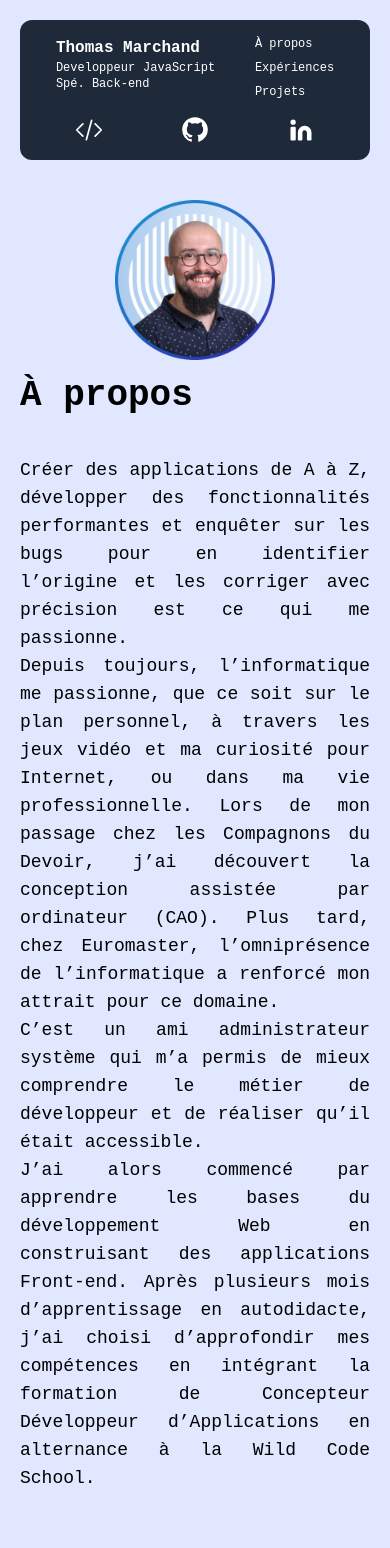
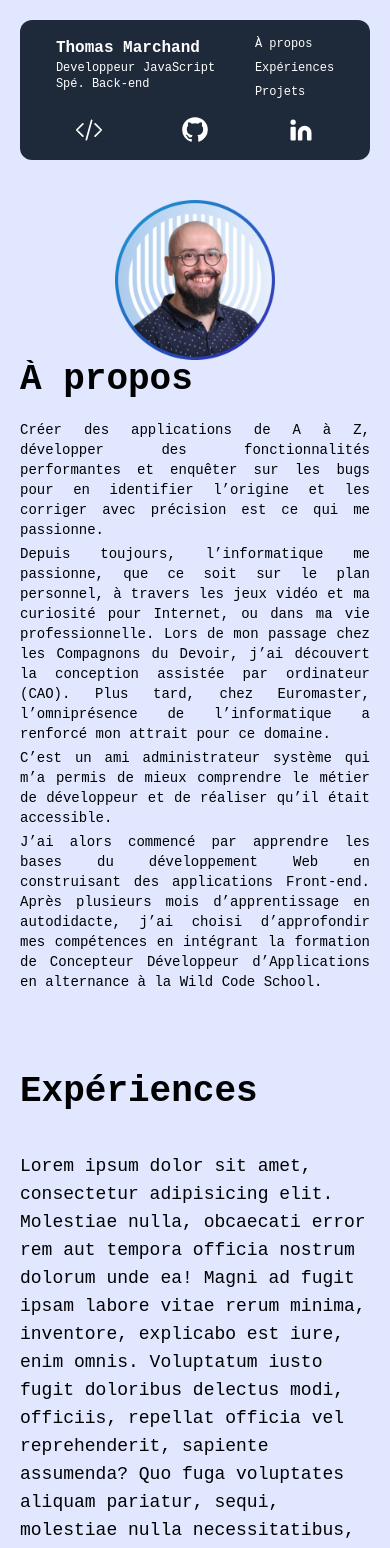
Before and after one commit to ThomMarchand/portfolio, a Next.js app: page / in a window 390 px wide. Shown: the top 1548 px of the page. Built offline with nearby package versions, Linux system fonts and the light colour scheme.

Commit message:
feat(main): added responsive for about section

```diff
--- a/app/page.tsx
+++ b/app/page.tsx
@@ -16,44 +16,37 @@ export default function Home() {
         <Navbar />
 
         <div className="flex-1 overflow-auto px-5 md:ml-70 md:h-screen lg:ml-85 xl:ml-140">
-          <section
-            id="about"
-            className="scroll-mt-[300px] md:scroll-mt-64 md:mt-30"
-          >
-            <h2 className="mb-5 text-4xl font-bold mt-4">À propos</h2>
+          <section id="about" className="md:scroll-mt-64 md:mt-30">
+            <h2 className="mb-5 text-4xl font-bold">À propos</h2>
 
-            <div className="text-justify text-lg pt-5">
-              <p>
+            <p className="text-justify text-sm 1xs:text-[15px] md:text-lg">
               Créer des applications de A à Z, développer des fonctionnalités
-                performantes et enquêter sur les bugs pour en identifier
-                l’origine et les corriger avec précision est ce qui me
-                passionne.
+              performantes et enquêter sur les bugs pour en identifier l’origine
+              et les corriger avec précision est ce qui me passionne.
             </p>
 
-              <p>
+            <p className="text-justify text-sm 1xs:text-[15px] md:text-lg mt-1">
               Depuis toujours, l’informatique me passionne, que ce soit sur le
               plan personnel, à travers les jeux vidéo et ma curiosité pour
-                Internet, ou dans ma vie professionnelle. Lors de mon passage
-                chez les Compagnons du Devoir, j’ai découvert la conception
-                assistée par ordinateur (CAO). Plus tard, chez Euromaster,
-                l’omniprésence de l’informatique a renforcé mon attrait pour ce
-                domaine.
+              Internet, ou dans ma vie professionnelle. Lors de mon passage chez
+              les Compagnons du Devoir, j’ai découvert la conception assistée
+              par ordinateur (CAO). Plus tard, chez Euromaster, l’omniprésence
+              de l’informatique a renforcé mon attrait pour ce domaine.
             </p>
 
-              <p>
+            <p className="text-justify text-sm 1xs:text-[15px] md:text-lg mt-1">
               C’est un ami administrateur système qui m’a permis de mieux
               comprendre le métier de développeur et de réaliser qu’il était
               accessible.
             </p>
 
-              <p>
+            <p className="text-justify text-sm 1xs:text-[15px] md:text-lg mt-1">
               J’ai alors commencé par apprendre les bases du développement Web
               en construisant des applications Front-end. Après plusieurs mois
               d’apprentissage en autodidacte, j’ai choisi d’approfondir mes
               compétences en intégrant la formation de Concepteur Développeur
               d’Applications en alternance à la Wild Code School.
             </p>
-            </div>
           </section>
 
           <section id="xp" className="my-20 scroll-mt-64 md:scroll-mt-30">
```
Lines whose indentation alone changed are shown as unchanged.
